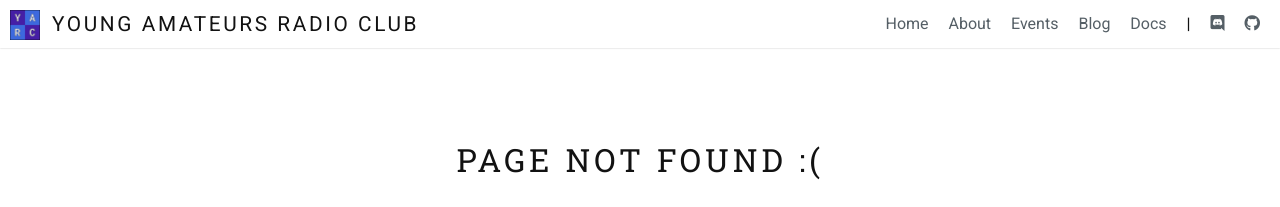
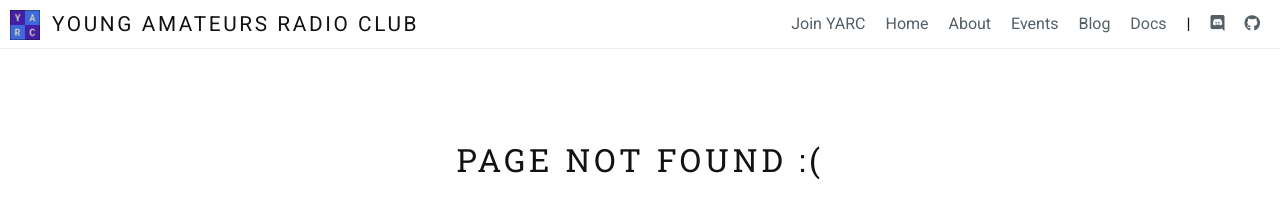
Before and after one commit to young-amateurs-rc/yarc-website, a Jekyll site: the page built from 404.md, in a window 1280 px wide. Shown: the top 207 px of the page. Built offline with Jekyll 4.4.1, drawn with Linux system fonts in a browser that asks for light colours; nearby versions of some CDN libraries.

Commit message:
add YARC joining form to the website, change an icon

```diff
--- a/_config.yml
+++ b/_config.yml
@@ -15,11 +15,14 @@
 discord: https://discord.gg/MpQJadu
 discord_id: "675545015375888393"
 github: https://github.com/young-amateurs-rc
+joinform: https://forms.gle/pHA2bg934DHBoiKE9
 
 plugins:
   - jekyll-sitemap
 
 navpages:
+  - name: Join YARC
+    url: https://forms.gle/pHA2bg934DHBoiKE9
   - name: Home
     url: /
   - name: About
--- a/_layouts/landing-page.html
+++ b/_layouts/landing-page.html
@@ -12,7 +12,7 @@
             <div class="inner">
                 <h2>An amateur radio club for young operators, by young operators</h2>
                 <ul class="actions">
-                    <li><a href="{{site.discord}}" class="button big special">Join Us on Discord</a></li>
+                    <li><a href="{{site.joinform}}" class="button big special">Join Us!</a></li>
                 </ul>
             </div>
         </section>
--- a/index.html
+++ b/index.html
@@ -14,7 +14,7 @@
                         <div class="6u">
                             <a href="{{ site.discord }}" class="box-link">
                             <section class="special box">
-                                <i class="icon fa-wechat major" style="background-color:#e91e63"></i>
+                                <i class="icon fa-comments major" style="background-color:#e91e63"></i>
                                 <h3>Community</h3>
                                 <p>We run the YARC Discord server, which provides an opportunity for you to connect with other young operators around the globe.</p>
                             </section>
```
